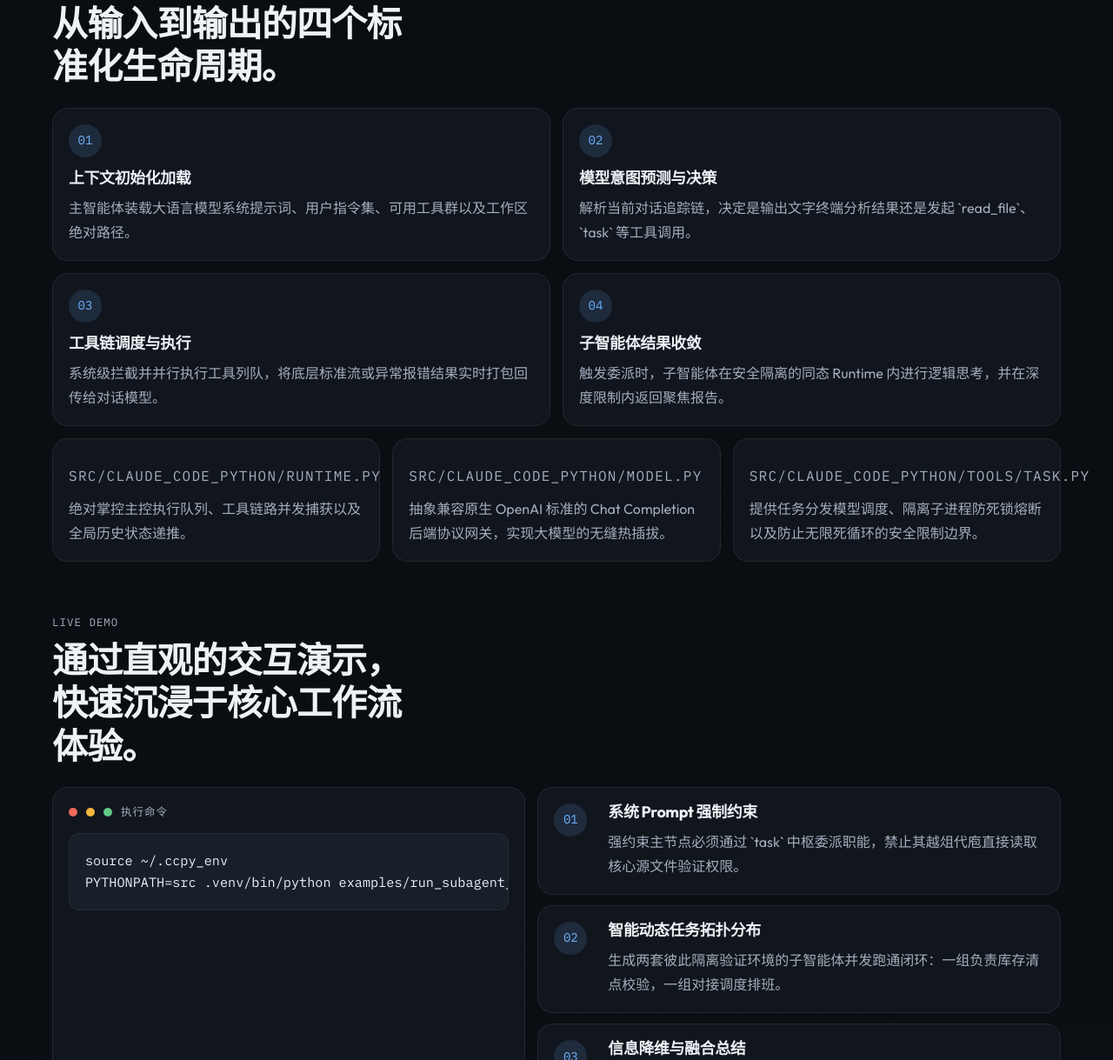
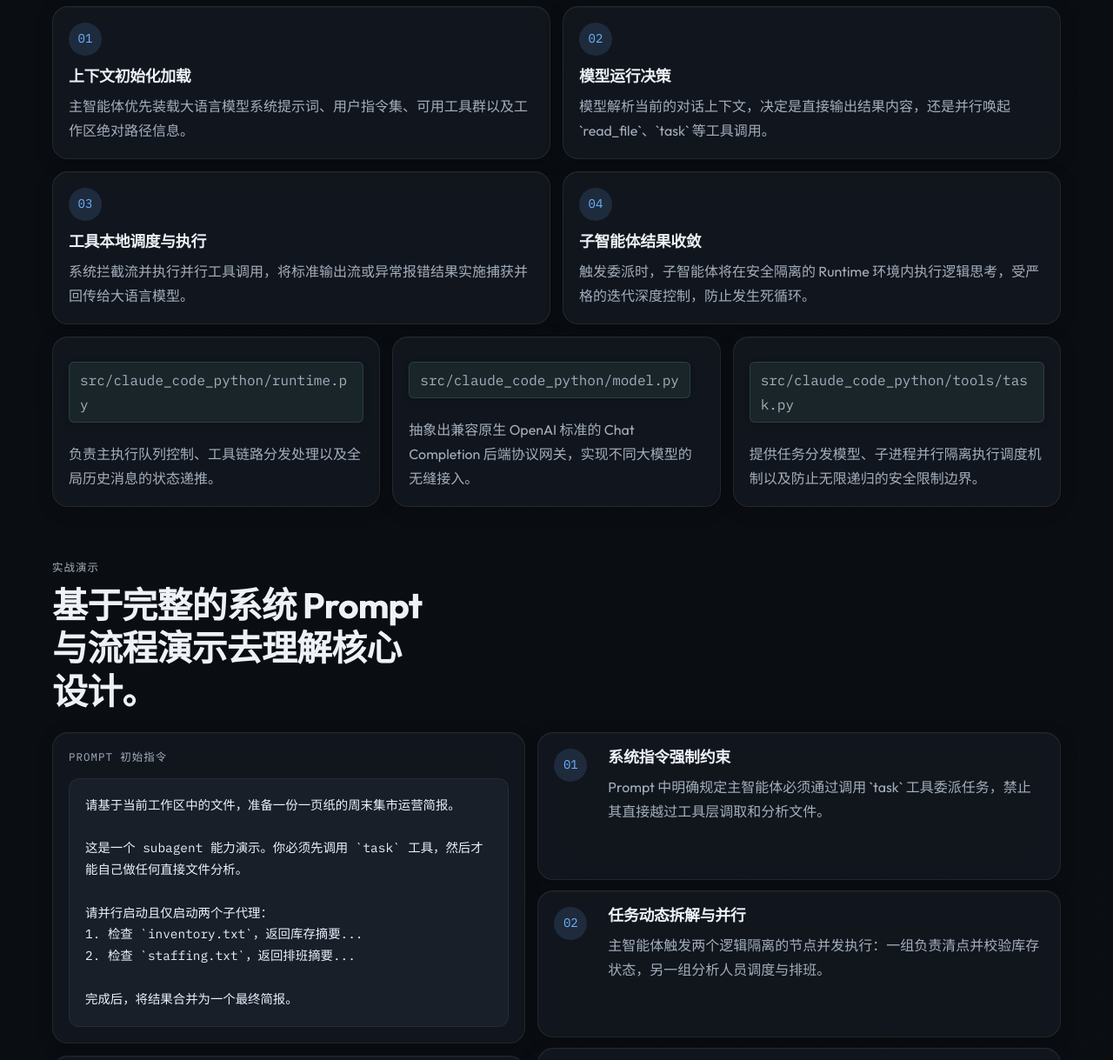
Before and after one commit to sansanyuchen/claude-code-python, a plain HTML site: page docs/index.html in a window 1280 px wide. Shown: the part 1105-2324 px from the top of the page at 87% size. Drawn offline with Linux system fonts and the light colour scheme.

Commit message:
Update showcase demo section and refine copy

```diff
--- a/docs/index.html
+++ b/docs/index.html
@@ -128,6 +128,14 @@
             </div>
 
             <div class="demo-layout">
+                <div class="demo-terminal" style="display: flex; flex-direction: column; gap: 14px;">
+                    <div class="command-card">
+                        <div class="command-card-head">
+                            <span class="command-label" data-i18n="demo_prompt_label">Prompt Input</span>
+                        </div>
+                        <pre><code style="white-space: pre-wrap; font-size: 0.9rem;" data-i18n="demo_prompt_text">Prepare a one-page weekend market operations brief...</code></pre>
+                    </div>
+
                     <div class="command-card">
                         <div class="command-card-head">
                             <span class="dot red"></span>
@@ -137,6 +145,7 @@
                         </div>
                         <pre><code>source ~/.ccpy_env
 PYTHONPATH=src .venv/bin/python examples/run_subagent_demo_live.py</code></pre>
+                    </div>
                 </div>
 
                 <div class="demo-notes">
--- a/docs/main.js
+++ b/docs/main.js
@@ -3,45 +3,47 @@ const translations = {
         github: "GitHub",
         eyebrow: "PYTHON AGENT RUNTIME",
         hero_title: "A compact Claude Code style runtime focused on tools, loops, and sub-agents.",
-        subtitle: "A lightweight Claude Code style agent runtime built in Python, designed around multi-step loops, unified tool execution, and parallel sub-agent delegation.",
+        subtitle: "A lightweight Claude Code style agent runtime built in Python, designed around multi-step loops, tool execution, and parallel sub-agent delegation. It prioritizes core functionality and extensibility without complex UI components.",
         arch: "Architecture",
-        demo: "Demo flow",
+        demo: "Demo Flow",
         stat_runtime: "multi-step agent loop",
         stat_task: "sub-agent delegation",
         stat_tools: "workspace-safe tools",
 
         features_tag: "Core capabilities",
-        features_title: "Three core capabilities define this project.",
+        features_title: "Three capabilities define the project.",
         feat_loop_title: "Runtime loop",
-        feat_loop_desc: "The root agent operates within a streamlined loop of model generation, tool execution, and exact result integration.",
+        feat_loop_desc: "The root agent stays inside a compact continuous loop of model reasoning, tool execution, and result feedback.",
         feat_task_title: "Task Tool & Sub-agents",
-        feat_task_desc: "The `task` tool spawns independent sub-agents to execute tasks in parallel, synthesizing their results back into the main workflow.",
-        feat_tools_title: "Built-in tool ecosystem",
-        feat_tools_desc: "Native shell, filesystem, search, and task management tools are exposed via a unified, extensible registry.",
+        feat_task_desc: "The `task` tool spawns independent sub-agents to execute isolated tasks in parallel, synthesizing their results back into the main workflow.",
+        feat_tools_title: "Default tool surface",
+        feat_tools_desc: "Built-in shell, filesystem operations, search, and todo tools are exposed securely through a consistent plugin registry.",
 
         arch_tag: "Architecture",
-        arch_title: "Requests are processed through four distinct workflow stages.",
-        flow_1_title: "Prompt enters runtime",
-        flow_1_desc: "The root agent initializes with a system prompt, user objective, registered tools, and workspace context.",
-        flow_2_title: "Model explores possibilities",
-        flow_2_desc: "The model evaluates the context to either answer directly or emit parallel tool calls like `read_file`, `bash`, or `task`.",
-        flow_3_title: "Tools execute",
-        flow_3_desc: "Tool calls are safely dispatched, and their standard outputs are appended iteratively back into the conversation trace.",
-        flow_4_title: "Sub-agents yield results",
-        flow_4_desc: "When `task` is invoked, isolated sub-agents execute within the same runtime using bounded depth and restricted tool scopes.",
-        module_runtime: "Manages the execution loop, tool orchestration, and historical message state.",
-        module_model: "Wraps an OpenAI-compatible chat completion backend for flexible model integration.",
-        module_task: "Handles task delegation, timeout contingencies, parallel execution, and stringent recursion limits.",
+        arch_title: "A request moves through four distinct stages.",
+        flow_1_title: "Prompt initialization",
+        flow_1_desc: "The root agent starts with a system prompt, the user's task, registered tools, and current workspace context.",
+        flow_2_title: "Model intent prediction",
+        flow_2_desc: "The model parses the context to either answer directly or emit parallel tool calls such as `read_file`, `bash`, or `task`.",
+        flow_3_title: "Tool execution",
+        flow_3_desc: "Tool calls are dispatched and executed locally, appending standard outputs or error traces directly back into the conversation loop.",
+        flow_4_title: "Sub-agent synthesis",
+        flow_4_desc: "When `task` is invoked, isolated sub-agents execute within the same runtime using bounded depth constraints to prevent infinite recursion.",
+        module_runtime: "Manages the execution loop, orchestrates tools, and controls message state progression.",
+        module_model: "Wraps an OpenAI-compatible chat completion backend, allowing flexible model swapping.",
+        module_task: "Provides task delegation, parallel sub-agent execution, timeout controls, and defined recursion boundaries.",
 
-        demo_tag: "Live demo",
-        demo_title: "A live demonstration of the architecture in action.",
+        demo_tag: "Live Demo",
+        demo_title: "Understanding the design through a practical demo.",
+        demo_prompt_label: "Prompt Input",
+        demo_prompt_text: "Prepare a one-page weekend market operations brief from the files in the current workspace.\n\nThis is a subagent capability demo. You must call the `task` tool before doing any direct file analysis yourself.\n\nUse the `task` tool to launch exactly two parallel sub-agents:\n1. One sub-agent should inspect `inventory.txt`...\n2. One sub-agent should inspect `staffing.txt`...\n\nAfter both finish, merge their results into one final brief.",
         command_label: "Run command",
-        demo_note1_title: "Prompt constraints",
-        demo_note1_desc: "The primary agent is instructed to delegate work via the `task` tool rather than analyzing raw files directly.",
-        demo_note2_title: "Task isolation",
-        demo_note2_desc: "Isolated sub-agents concurrently inspect disparate data sources—such as inventory logs and staffing records.",
-        demo_note3_title: "Final synthesis",
-        demo_note3_desc: "The root agent synthesizes the sub-agents' findings into a cohesive operational brief packed with actionable insights.",
+        demo_note1_title: "Prompt Constraint",
+        demo_note1_desc: "The primary agent is given an explicit rule to delegate work via the `task` tool rather than independently analyzing local files.",
+        demo_note2_title: "Parallel Execution",
+        demo_note2_desc: "The root agent triggers two isolated sub-agents concurrently: one audits inventory records, while the other reviews scheduling data.",
+        demo_note3_title: "Final Synthesis",
+        demo_note3_desc: "Once the sub-agents return their focused findings, the root agent synthesizes the context into a cohesive, actionable operational brief.",
 
         links_tag: "Key files",
         links_title: "Open the code paths that matter most.",
@@ -51,61 +53,63 @@ const translations = {
         link_4_path: "repository",
         link_4: "Open full project on GitHub",
 
-        footer: "Focused on core runtime execution rather than UI replication. Maintained as a minimal, highly introspectable codebase."
+        footer: "Focused entirely on building a robust runtime capability. Maintained as a minimal, highly introspectable codebase."
     },
     zh: {
         github: "GitHub",
         eyebrow: "PYTHON AGENT RUNTIME",
-        hero_title: "聚焦工具调用、执行循环与子智能体委派的 Claude 代码风运行时。",
-        subtitle: "基于 Python 构建的轻量级智能体 Runtime，深度还原多步推理循环、原生工具编排以及高并发的 Sub-agent 委派机制。",
+        hero_title: " Claude Code Python ",
+        subtitle: "基于 Python 构建的轻量级智能体 Runtime，深度还原多步推理循环、原生工具调用以及高并发的 Sub-agent 委派机制，专注于底层稳定性而非庞杂的 UI 复刻。",
         arch: "核心架构",
         demo: "演示流程",
         stat_runtime: "多步推理环节",
-        stat_task: "任务动态拆解",
-        stat_tools: "沙盒安全操作",
+        stat_task: "并行任务拆解",
+        stat_tools: "工作区安全控制",
 
         features_tag: "核心能力",
-        features_title: "三大核心能力构筑底层骨架。",
-        feat_loop_title: "极简 Runtime 循环",
-        feat_loop_desc: "主智能体在模型推理、工具调度与结果回填之间，维持着高效紧凑的执行闭环。",
+        features_title: "底层架构主要由三项能力构成。",
+        feat_loop_title: "Runtime 执行循环",
+        feat_loop_desc: "主智能体在模型推理、工具调度与结果反馈之间，维持着高效且可预测的闭环运行逻辑。",
         feat_task_title: "Task Tool 与子智能体",
-        feat_task_desc: "利用 `task` 工具即时生成下级智能体，支持复杂并行任务池，并无缝汇总结果至主流程。",
-        feat_tools_title: "开箱即用的工具生态",
-        feat_tools_desc: "全面内置 Shell、文件读写、全局搜索等基础能力，通过统一的注册表规范对外暴露接口。",
+        feat_task_desc: "通过内置的 `task` 工具实时生成下级智能体，支持复杂任务的并行拆解，并将输出结果无缝汇总至主流程。",
+        feat_tools_title: "原生的内置工具箱",
+        feat_tools_desc: "系统全面内置 Shell 终端、文件读写及全局搜索等基础能力，并提供统一的接入注册规范。",
 
-        arch_tag: "底层架构",
-        arch_title: "从输入到输出的四个标准化生命周期。",
+        arch_tag: "系统架构",
+        arch_title: "系统处理请求的四个标准化阶段。",
         flow_1_title: "上下文初始化加载",
-        flow_1_desc: "主智能体装载大语言模型系统提示词、用户指令集、可用工具群以及工作区绝对路径。",
-        flow_2_title: "模型意图预测与决策",
-        flow_2_desc: "解析当前对话追踪链，决定是输出文字终端分析结果还是发起 `read_file`、`task` 等工具调用。",
-        flow_3_title: "工具链调度与执行",
-        flow_3_desc: "系统级拦截并并行执行工具列队，将底层标准流或异常报错结果实时打包回传给对话模型。",
+        flow_1_desc: "主智能体优先装载大语言模型系统提示词、用户指令集、可用工具群以及工作区绝对路径信息。",
+        flow_2_title: "模型运行决策",
+        flow_2_desc: "模型解析当前的对话上下文，决定是直接输出结果内容，还是并行唤起 `read_file`、`task` 等工具调用。",
+        flow_3_title: "工具本地调度与执行",
+        flow_3_desc: "系统拦截流并执行并行工具调用，将标准输出流或异常报错结果实施捕获并回传给大语言模型。",
         flow_4_title: "子智能体结果收敛",
-        flow_4_desc: "触发委派时，子智能体在安全隔离的同态 Runtime 内进行逻辑思考，并在深度限制内返回聚焦报告。",
-        module_runtime: "绝对掌控主控执行队列、工具链路并发捕获以及全局历史状态递推。",
-        module_model: "抽象兼容原生 OpenAI 标准的 Chat Completion 后端协议网关，实现大模型的无缝热插拔。",
-        module_task: "提供任务分发模型调度、隔离子进程防死锁熔断以及防止无限死循环的安全限制边界。",
+        flow_4_desc: "触发委派时，子智能体将在安全隔离的 Runtime 环境内执行逻辑思考，受严格的迭代深度控制，防止发生死循环。",
+        module_runtime: "负责主执行队列控制、工具链路分发处理以及全局历史消息的状态递推。",
+        module_model: "抽象出兼容原生 OpenAI 标准的 Chat Completion 后端协议网关，实现不同大模型的无缝接入。",
+        module_task: "提供任务分发模型、子进程并行隔离执行调度机制以及防止无限递归的安全限制边界。",
 
-        demo_tag: "Live Demo",
-        demo_title: "通过直观的交互演示，快速沉浸于核心工作流体验。",
+        demo_tag: "实战演示",
+        demo_title: "基于完整的系统 Prompt 与流程演示去理解核心设计。",
+        demo_prompt_label: "Prompt 初始指令",
+        demo_prompt_text: "请基于当前工作区中的文件，准备一份一页纸的周末集市运营简报。\n\n这是一个 subagent 能力演示。你必须先调用 `task` 工具，然后才能自己做任何直接文件分析。\n\n请并行启动且仅启动两个子代理：\n1. 检查 `inventory.txt`，返回库存摘要...\n2. 检查 `staffing.txt`，返回排班摘要...\n\n完成后，将结果合并为一个最终简报。",
         command_label: "执行命令",
-        demo_note1_title: "系统 Prompt 强制约束",
-        demo_note1_desc: "强约束主节点必须通过 `task` 中枢委派职能，禁止其越俎代庖直接读取核心源文件验证权限。",
-        demo_note2_title: "智能动态任务拓扑分布",
-        demo_note2_desc: "生成两套彼此隔离验证环境的子智能体并发跑通闭环：一组负责库存清点校验，一组对接调度排班。",
+        demo_note1_title: "系统指令强制约束",
+        demo_note1_desc: "Prompt 中明确规定主智能体必须通过调用 `task` 工具委派任务，禁止其直接越过工具层调取和分析文件。",
+        demo_note2_title: "任务动态拆解与并行",
+        demo_note2_desc: "主智能体触发两个逻辑隔离的节点并发执行：一组负责清点并校验库存状态，另一组分析人员调度与排班。",
         demo_note3_title: "信息降维与融合总结",
-        demo_note3_desc: "主控智能体高效捕获各个分形代理节点输出报告，智能降维融合出带有立刻闭环动作的最终业务简报。",
+        demo_note3_desc: "主控节点高效提取各子系统输出的报告进行降维融合，生成一份包含明确 Action Items（行动项）的业务简报。",
 
-        links_tag: "关键源码",
-        links_title: "深入研读系统最底层的流转逻辑。",
-        link_1: "核心 Agent Loop 构建",
-        link_2: "Sub-agent 任务委派器",
-        link_3: "Live Demo 脚本主入口",
+        links_tag: "关键源代码",
+        links_title: "深入研读系统底层的核心模块源码。",
+        link_1: "Agent Loop 构建逻辑",
+        link_2: "Sub-agent 任务调度器",
+        link_3: "Demo 流程脚本主入口",
         link_4_path: "代码仓库",
-        link_4: "在 GitHub 上审阅整体架构代码",
+        link_4: "赴 GitHub 审阅全局工程源码",
 
-        footer: "本项目旨在探索代码智能体的底层 Runtime 时序流转模型，摒弃复杂的前端 UI 复刻，以极简与高可读性的标准沉淀为标杆源码。"
+        footer: "本项目纯粹专注于底层 Runtime 构建，不追求应用层的重度 UI 复刻，代码高度去耦且易于直接审计。"
     }
 };
 
--- a/docs/styles.css
+++ b/docs/styles.css
@@ -133,15 +133,28 @@ a {
 
 .eyebrow,
 .section-tag,
-.module-path,
-.command-label,
-.link-path {
+.command-label {
     display: inline-block;
     font-family: 'IBM Plex Mono', monospace;
     font-size: 0.78rem;
     letter-spacing: 0.08em;
     text-transform: uppercase;
     color: var(--muted);
+}
+
+.module-path,
+.link-path {
+    display: inline-block;
+    font-family: 'IBM Plex Mono', monospace;
+    font-size: 0.82rem;
+    color: var(--accent-2);
+    background: rgba(124, 224, 195, 0.08);
+    border: 1px solid rgba(124, 224, 195, 0.15);
+    padding: 6px 12px;
+    border-radius: 6px;
+    margin-bottom: 12px;
+    word-break: break-all;
+    box-shadow: 0 2px 8px rgba(0, 0, 0, 0.1);
 }
 
 h1, h2, h3 {
@@ -220,6 +233,19 @@ html[lang="zh"] h2 {
     border: 1px solid var(--line);
     border-radius: var(--radius-lg);
     backdrop-filter: blur(10px);
+    box-shadow: inset 0 1px 0 rgba(255, 255, 255, 0.03), 0 4px 20px rgba(0, 0, 0, 0.2);
+    transition: transform 0.3s cubic-bezier(0.2, 0.8, 0.2, 1), border-color 0.3s ease, box-shadow 0.3s ease;
+}
+
+.card:hover,
+.flow-card:hover,
+.module-card:hover,
+.link-card:hover,
+.command-card:hover,
+.note-card:hover {
+    transform: translateY(-4px);
+    border-color: rgba(255, 255, 255, 0.15);
+    box-shadow: inset 0 1px 0 rgba(255, 255, 255, 0.08), 0 12px 30px rgba(0, 0, 0, 0.35);
 }
 
 .hero-panel {
@@ -372,9 +398,7 @@ code {
     gap: 8px;
 }
 
-.link-path {
-    color: var(--accent-2);
-}
+/* Link path relies on global badge style now */
 
 .footer {
     padding-bottom: 36px;
```
Lines whose indentation alone changed are shown as unchanged.
